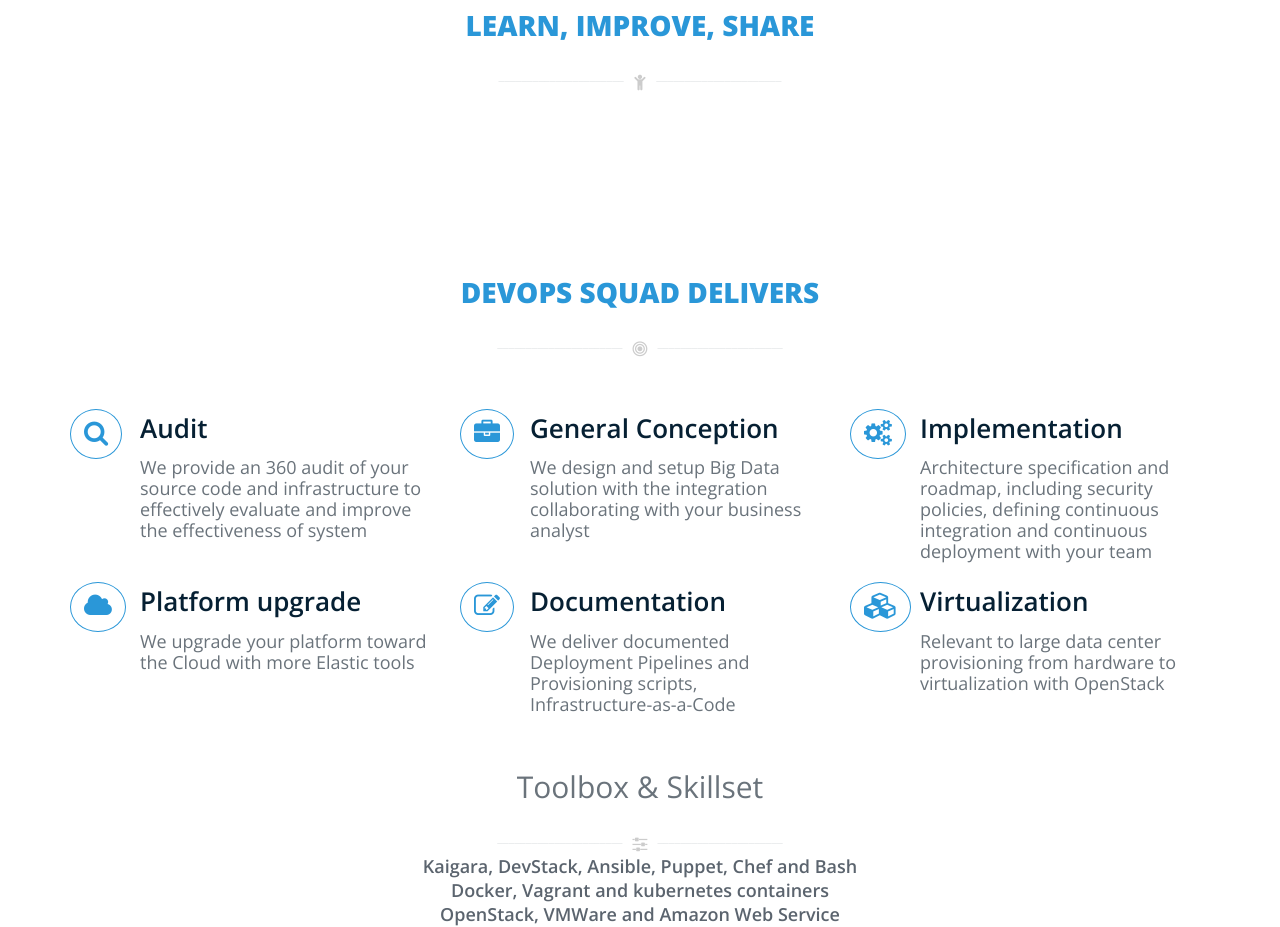
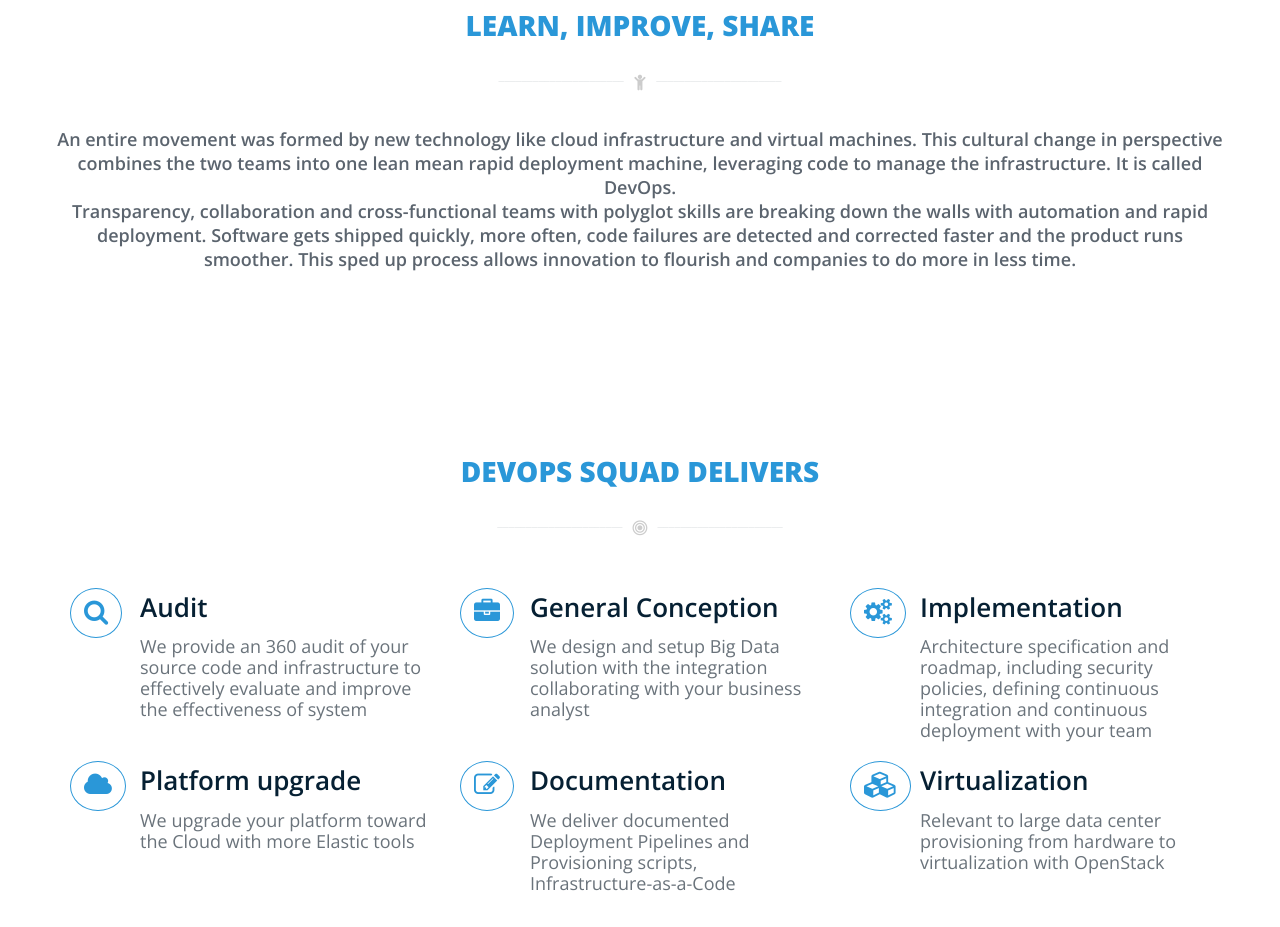
Before and after one commit to DanielHawkins/DanielHawkins.github.io, a plain HTML site: page index.html in a window 1280 px wide. Shown: the part 860-1787 px from the top of the page. Drawn offline with nearby package versions, Linux system fonts and the light colour scheme; some packages are replaced by stand-ins of ours; a script that the page names is missing.

Commit message:
Update index.html

```diff
--- a/index.html
+++ b/index.html
@@ -153,6 +153,9 @@
 					</div>
 
 					<div class="sec-sub-title text-center wow fadeInRight animated" data-wow-duration="500ms">
+						<p>An entire movement was formed by new technology like cloud infrastructure and virtual machines. This cultural change in perspective combines the two teams into one lean mean rapid deployment machine, leveraging code to manage the infrastructure. It is called DevOps.</p>
+						<p>Transparency, collaboration and cross-functional teams with polyglot skills are breaking down the walls with automation and rapid deployment. Software gets shipped quickly, more often, code failures are detected and corrected faster and the product runs smoother. This sped up process allows innovation to flourish and companies to do more in less time.</p>
+						<p></p>
 						<p></p>
 					</div>
 
```
